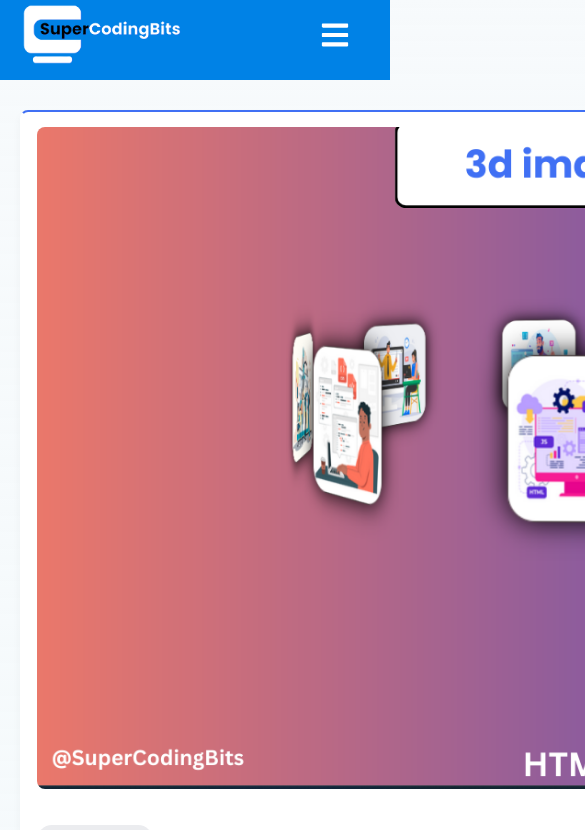
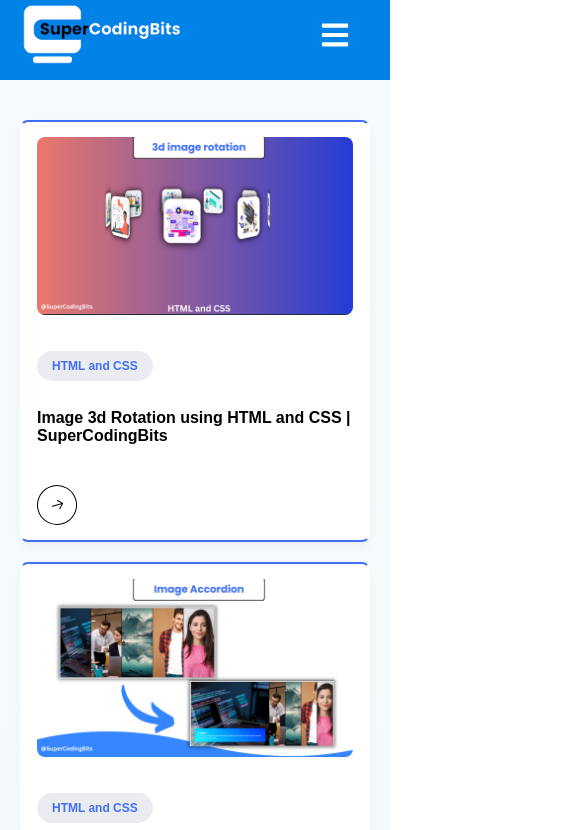
Before and after one commit to supercodingbits/supercodingbits, a React (Create React App) app: page /imagecodelist in a window 390 px wide. Shown: the top 830 px of the page, 585 px wide, since content can reach past the window. Built offline with nearby package versions, Linux system fonts and the light colour scheme.

Commit message:
Chnages in class name

```diff
--- a/src/Components/Codes/AboutUs/AboutUsCodeList.css
+++ /dev/null
@@ -1,80 +0,0 @@
-.card-list {
-    display: flex;
-    justify-content: center;
-    align-items: center;
-    width: 1250px;
-    margin: 10px auto;
-    padding: 20px;
-}
-.card-list .card-item {
-    background: #fff;
-    width: 30%;
-    padding: 10px;
-    margin: 10px;
-    border-radius: 8px;
-    box-shadow: 0px 5px 10px rgba(0, 0, 0, 0.04);
-    list-style: none;
-    text-decoration: none;
-    border: 2px solid transparent;
-    border-bottom: 2px solid #4070f4;
-    border-top: 2px solid #4070f4;
-    transition: border 0.5s ease;
-}
-.card-list .card-item:hover {
-    border-top: 4px solid #000;
-    border-left: 2px solid #4070f4;
-    border-right: 2px solid #4070f4;
-    border-bottom: 4px solid #000;
-}
-.card-list .card-item img {
-    width: 100%;
-    aspect-ratio: 16/9;
-    border-radius: 8px;
-    object-fit: cover;
-}
-.card-list span {
-    display: inline-block;
-    background: #ebecef;
-    margin-top: 32px;
-    padding: 8px 15px;
-    font-size: 0.75rem;
-    border-radius: 50px;
-    font-weight: 600;
-}
-.card-list .developer {
-    background-color: #ebecef;
-    color: #4070f4;
-}
-.card-item h3 {
-    color: #000;
-    font-size: 16px;
-    margin-top: 28px;
-    font-weight: 600;
-}
-.card-item .arrow {
-    display: flex;
-    align-items: center;
-    justify-content: center;
-    transform: rotate(30deg);
-    height: 40px;
-    width: 40px;
-    color: #000;
-    border: 1px solid #000;
-    border-radius: 50%;
-    margin-top: 40px;
-    transition: 0.2s ease;
-}
-.card-list .card-item:hover .arrow  {
-    background: #000;
-    color: #fff;
-}
-@media (max-width: 1200px) {
-    .card-list .card-item {
-        padding: 15px;
-    }
-}
-@media screen and (max-width: 980px) {
-    .card-list {
-        margin: 0 auto;
-    }
-}
--- a/src/Components/Codes/AboutUs/AboutUsCodeList.js
+++ b/src/Components/Codes/AboutUs/AboutUsCodeList.js
@@ -19,7 +19,7 @@
     return (
         <>
         <Header />
-            <div class="card-list" >
+            <div class="code-card-list" >
                 {
                     AboutusData.map((index, values) => {
                         return (
--- a/src/Components/Codes/Card/CardCodeList.css
+++ /dev/null
@@ -1,80 +0,0 @@
-.card-list {
-    display: flex;
-    justify-content: center;
-    align-items: center;
-    width: 1250px;
-    margin: 10px auto;
-    padding: 20px;
-}
-.card-list .card-item {
-    background: #fff;
-    width: 30%;
-    padding: 10px;
-    margin: 10px;
-    border-radius: 8px;
-    box-shadow: 0px 5px 10px rgba(0, 0, 0, 0.04);
-    list-style: none;
-    text-decoration: none;
-    border: 2px solid transparent;
-    border-bottom: 2px solid #4070f4;
-    border-top: 2px solid #4070f4;
-    transition: border 0.5s ease;
-}
-.card-list .card-item:hover {
-    border-top: 4px solid #000;
-    border-left: 2px solid #4070f4;
-    border-right: 2px solid #4070f4;
-    border-bottom: 4px solid #000;
-}
-.card-list .card-item img {
-    width: 100%;
-    aspect-ratio: 16/9;
-    border-radius: 8px;
-    object-fit: cover;
-}
-.card-list span {
-    display: inline-block;
-    background: #ebecef;
-    margin-top: 32px;
-    padding: 8px 15px;
-    font-size: 0.75rem;
-    border-radius: 50px;
-    font-weight: 600;
-}
-.card-list .developer {
-    background-color: #ebecef;
-    color: #4070f4;
-}
-.card-item h3 {
-    color: #000;
-    font-size: 16px;
-    margin-top: 28px;
-    font-weight: 600;
-}
-.card-item .arrow {
-    display: flex;
-    align-items: center;
-    justify-content: center;
-    transform: rotate(30deg);
-    height: 40px;
-    width: 40px;
-    color: #000;
-    border: 1px solid #000;
-    border-radius: 50%;
-    margin-top: 40px;
-    transition: 0.2s ease;
-}
-.card-list .card-item:hover .arrow  {
-    background: #000;
-    color: #fff;
-}
-@media (max-width: 1200px) {
-    .card-list .card-item {
-        padding: 15px;
-    }
-}
-@media screen and (max-width: 980px) {
-    .card-list {
-        margin: 0 auto;
-    }
-}
--- a/src/Components/Codes/Card/CardCodeList.js
+++ b/src/Components/Codes/Card/CardCodeList.js
@@ -35,7 +35,7 @@
     return (
         <>
             <Header />
-            <div class="card-list" >
+            <div class="code-card-list" >
                 {
                     CardData.map((index, values) => {
                         return (
--- a/src/Components/Codes/CodeList.css
+++ b/src/Components/Codes/CodeList.css
@@ -1,14 +1,12 @@
-.card-list {
+.code-card-list {
     display: flex;
     justify-content: center;
     align-items: center;
-    width: 1250px;
     margin: 10px auto;
     padding: 20px;
 }
-.card-list .card-item {
+.code-card-list .card-item {
     background: #fff;
-    width: 30%;
     padding: 10px;
     margin: 10px;
     border-radius: 8px;
@@ -20,19 +18,19 @@
     border-top: 2px solid #4070f4;
     transition: border 0.5s ease;
 }
-.card-list .card-item:hover {
+.code-card-list .card-item:hover {
     border-top: 4px solid #000;
     border-left: 2px solid #4070f4;
     border-right: 2px solid #4070f4;
     border-bottom: 4px solid #000;
 }
-.card-list .card-item img {
+.code-card-list .card-item img {
     width: 100%;
     aspect-ratio: 16/9;
     border-radius: 8px;
     object-fit: cover;
 }
-.card-list span {
+.code-card-list span {
     display: inline-block;
     background: #ebecef;
     margin-top: 32px;
@@ -41,7 +39,7 @@
     border-radius: 50px;
     font-weight: 600;
 }
-.card-list .developer {
+.code-card-list .developer {
     background-color: #ebecef;
     color: #4070f4;
 }
@@ -64,53 +62,53 @@
     margin-top: 40px;
     transition: 0.2s ease;
 }
-.card-list .card-item:hover .arrow  {
+.code-card-list .card-item:hover .arrow  {
     background: #000;
     color: #fff;
 }
 @media (max-width: 1200px) {
-    .card-list .card-item {
+    .code-card-list .card-item {
         padding: 15px;
     }
 }
 @media (max-width: 980px) {
-    .card-list {
+    .code-card-list {
         width: 100%;
         flex-direction: column;
     }
-    .card-list .card-item{
+    .code-card-list .card-item{
         width: 100%;
     }
 }
 
 @media (max-width: 768px) {
-    .card-list {
+    .code-card-list {
         width: 100%;
         flex-direction: column;
     }
-    .card-list .card-item{
+    .code-card-list .card-item{
         width: 100%;
     }
 
 }
 
 @media (max-width: 480px) {
-    .card-list {
+    .code-card-list {
         width: 100%;
         flex-direction: column;
     }
-    .card-list .card-item{
+    .code-card-list .card-item{
         width: 100%;
     }
 }
 
 
 @media (max-width: 360px) {
-    .card-list {
+    .code-card-list {
         width: 100%;
         flex-direction: column;
     }
-    .card-list .card-item{
+    .code-card-list .card-item{
         width: 100%;
     }
 }
--- a/src/Components/Codes/Footer/FooterCodeList.css
+++ /dev/null
@@ -1,80 +0,0 @@
-.card-list {
-    display: flex;
-    justify-content: center;
-    align-items: center;
-    width: 1250px;
-    margin: 10px auto;
-    padding: 20px;
-}
-.card-list .card-item {
-    background: #fff;
-    width: 30%;
-    padding: 10px;
-    margin: 10px;
-    border-radius: 8px;
-    box-shadow: 0px 5px 10px rgba(0, 0, 0, 0.04);
-    list-style: none;
-    text-decoration: none;
-    border: 2px solid transparent;
-    border-bottom: 2px solid #4070f4;
-    border-top: 2px solid #4070f4;
-    transition: border 0.5s ease;
-}
-.card-list .card-item:hover {
-    border-top: 4px solid #000;
-    border-left: 2px solid #4070f4;
-    border-right: 2px solid #4070f4;
-    border-bottom: 4px solid #000;
-}
-.card-list .card-item img {
-    width: 100%;
-    aspect-ratio: 16/9;
-    border-radius: 8px;
-    object-fit: cover;
-}
-.card-list span {
-    display: inline-block;
-    background: #ebecef;
-    margin-top: 32px;
-    padding: 8px 15px;
-    font-size: 0.75rem;
-    border-radius: 50px;
-    font-weight: 600;
-}
-.card-list .developer {
-    background-color: #ebecef;
-    color: #4070f4;
-}
-.card-item h3 {
-    color: #000;
-    font-size: 16px;
-    margin-top: 28px;
-    font-weight: 600;
-}
-.card-item .arrow {
-    display: flex;
-    align-items: center;
-    justify-content: center;
-    transform: rotate(30deg);
-    height: 40px;
-    width: 40px;
-    color: #000;
-    border: 1px solid #000;
-    border-radius: 50%;
-    margin-top: 40px;
-    transition: 0.2s ease;
-}
-.card-list .card-item:hover .arrow  {
-    background: #000;
-    color: #fff;
-}
-@media (max-width: 1200px) {
-    .card-list .card-item {
-        padding: 15px;
-    }
-}
-@media screen and (max-width: 980px) {
-    .card-list {
-        margin: 0 auto;
-    }
-}
--- a/src/Components/Codes/Footer/FooterCodeList.js
+++ b/src/Components/Codes/Footer/FooterCodeList.js
@@ -19,7 +19,7 @@
     return (
         <>
             <Header />
-            <div class="card-list" >
+            <div class="code-card-list" >
                 {
                     FooterData.map((index, values) => {
                         return (
--- a/src/Components/Codes/Header/HeaderCodeList.js
+++ b/src/Components/Codes/Header/HeaderCodeList.js
@@ -19,7 +19,7 @@
     return (
         <>
             <Header />
-            <div class="card-list" >
+            <div class="code-card-list" >
                 {
                     HeaderData.map((index, values) => {
                         return (
--- a/src/Components/Codes/Image/ImageCodeList.js
+++ b/src/Components/Codes/Image/ImageCodeList.js
@@ -27,7 +27,7 @@
     return (
         <>
             <Header />
-            <div class="card-list" >
+            <div class="code-card-list" >
                 {
                     ImageData.map((index, values) => {
                         return (
```
Also changed, not shown: src/Components/Codes/Header/HeaderCodeList.css (deleted, +0 -80 lines), src/Components/Codes/Image/ImageCodeList.css (deleted, +0 -80 lines).
